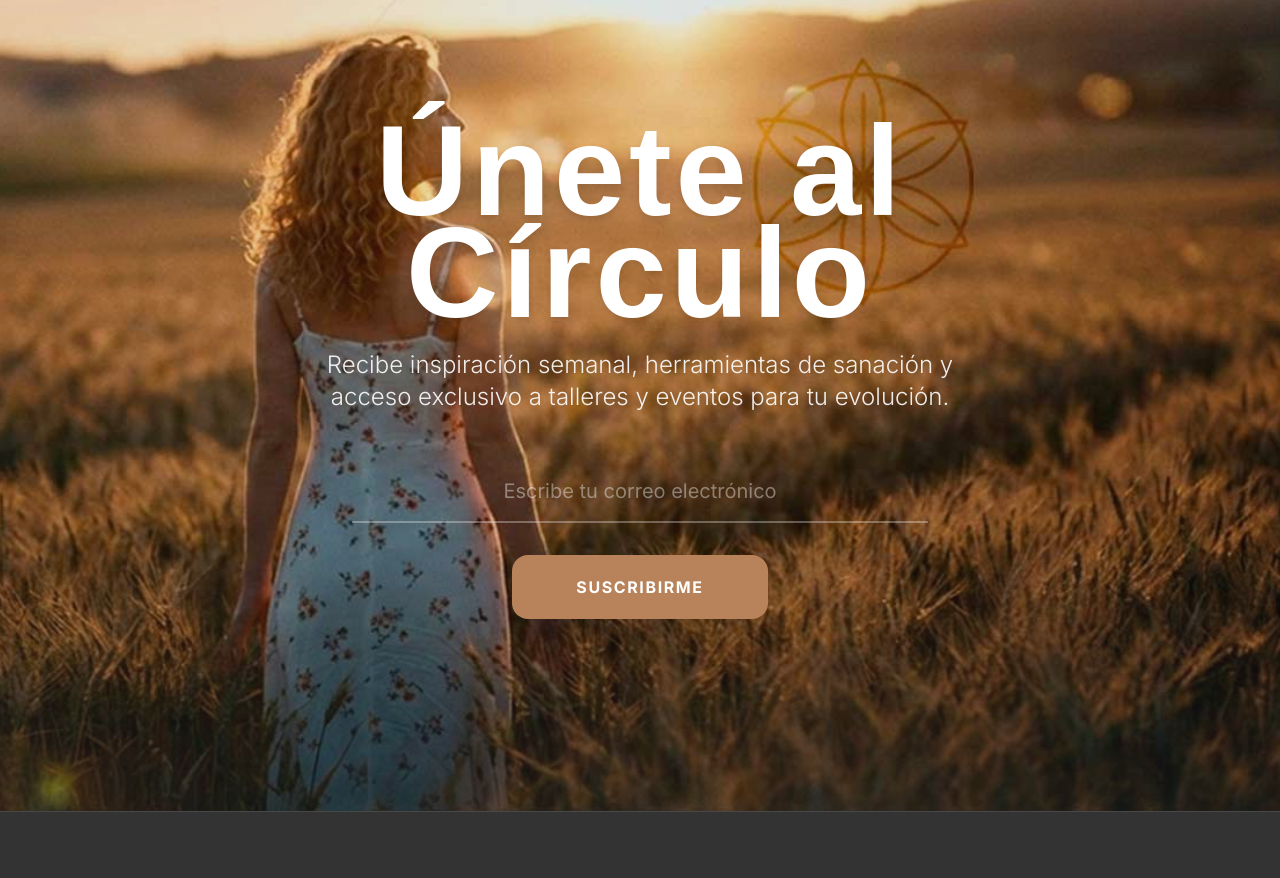
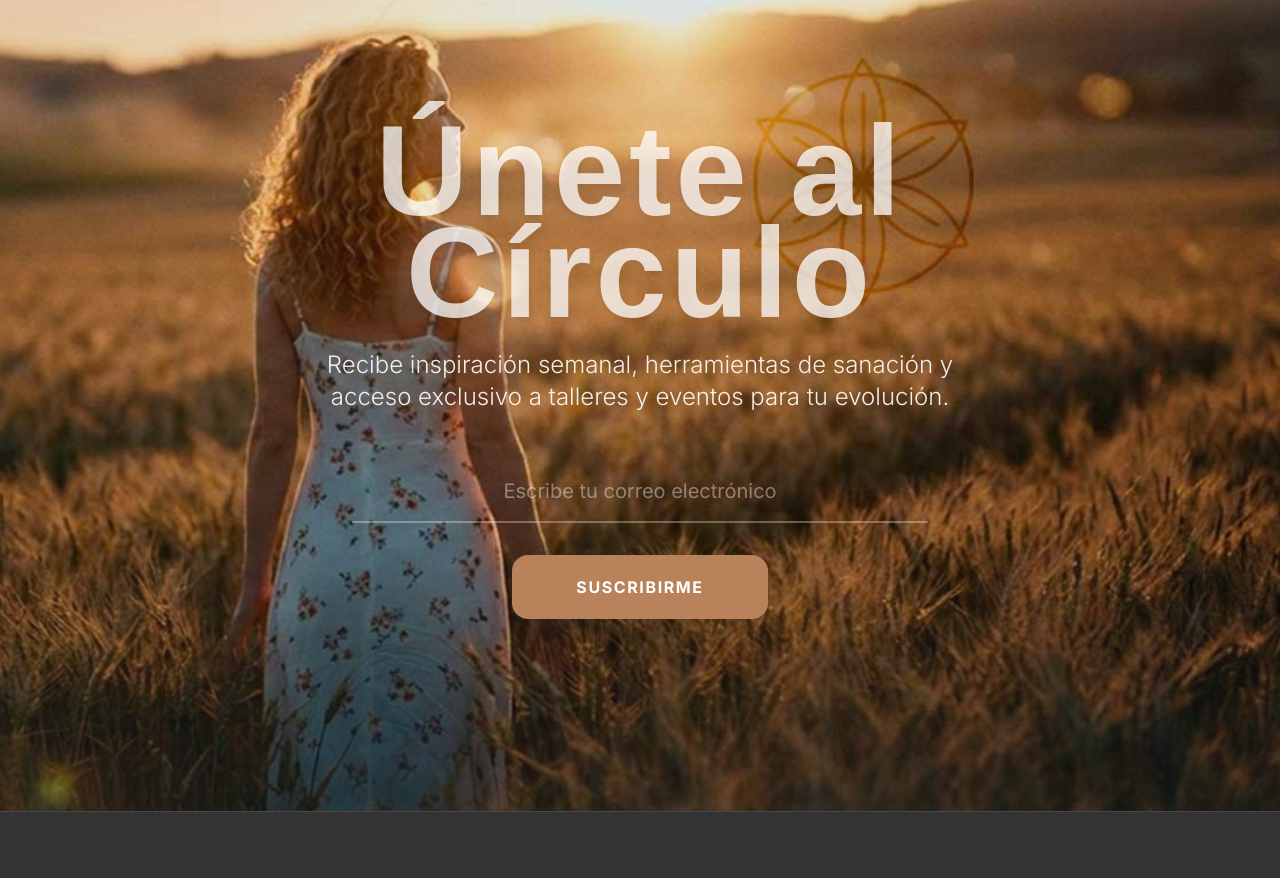
Before and after one commit to yelitzerangeloficialweb-max/yelitze-rangel-web, a Next.js app: page / in a window 1280 px wide. Shown: the part 6160-7038 px from the top of the page. Built offline with nearby package versions, Linux system fonts and the light colour scheme; a web font is replaced by a local one.

Commit message:
style: made NewNewsletter title text 75% transparent for a softer look

```diff
--- a/components/home/NewNewsletter.tsx
+++ b/components/home/NewNewsletter.tsx
@@ -30,7 +30,7 @@ export default function NewNewsletter() {
                     className="max-w-4xl mx-auto space-y-12"
                 >
                     <div className="space-y-6">
-                        <h2 className="text-6xl md:text-[8rem] font-script text-white leading-[0.8] drop-shadow-lg tracking-[0.03em]">
+                        <h2 className="text-6xl md:text-[8rem] font-script text-white/75 leading-[0.8] drop-shadow-lg tracking-[0.03em]">
                             Únete al Círculo
                         </h2>
                         <p className="text-xl md:text-2xl text-white/90 font-body font-light leading-relaxed max-w-2xl mx-auto">
```
